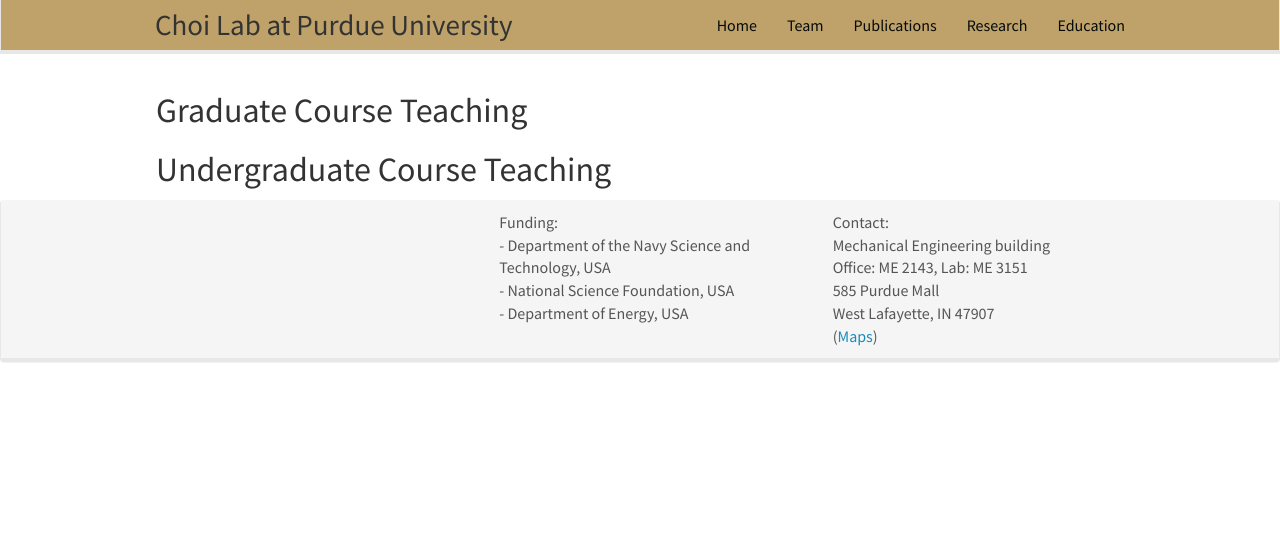
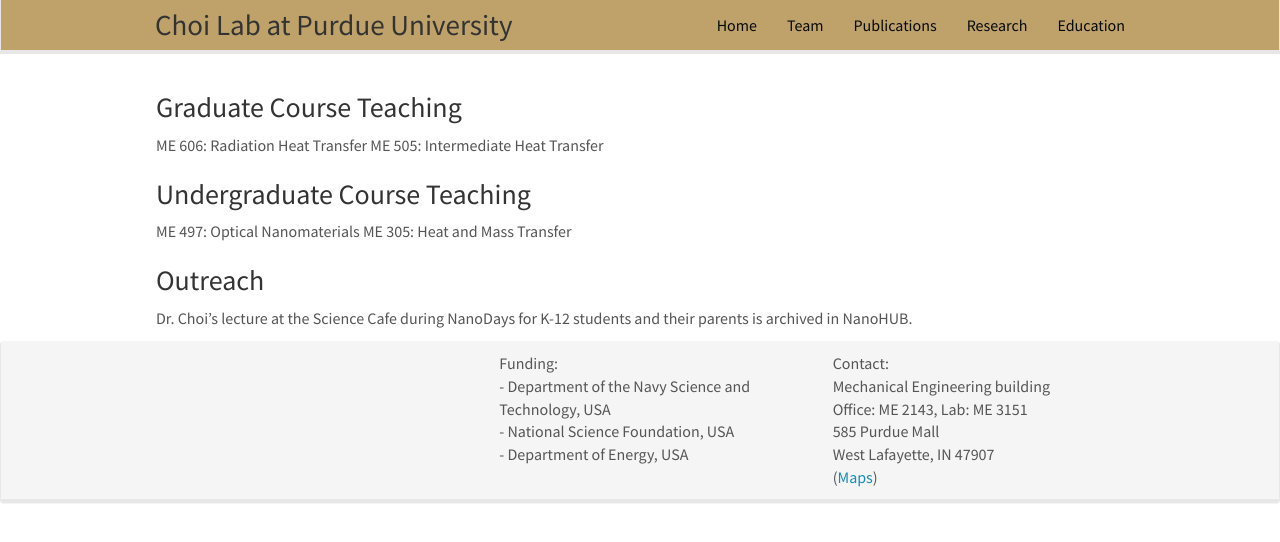
Before and after one commit to choidnalab/choidnalab.github.io, a Jekyll site: the page built from _pages/pictures.md, in a window 1280 px wide. Shown: the top 542 px of the page. Built offline with Jekyll 4.4.1, drawn with Linux system fonts in a browser that asks for light colours; nearby versions of some CDN libraries.

Commit message:
Update pictures.md

```diff
--- a/_pages/pictures.md
+++ b/_pages/pictures.md
@@ -8,6 +8,14 @@ permalink: /pictures/
 
 
 
-## Graduate Course Teaching
+### Graduate Course Teaching
 
-## Undergraduate Course Teaching
+ME 606: Radiation Heat Transfer
+ME 505: Intermediate Heat Transfer
+
+### Undergraduate Course Teaching
+ME 497: Optical Nanomaterials
+ME 305: Heat and Mass Transfer
+
+### Outreach
+Dr. Choi's lecture at the Science Cafe during NanoDays for K-12 students and their parents is archived in NanoHUB.
```
